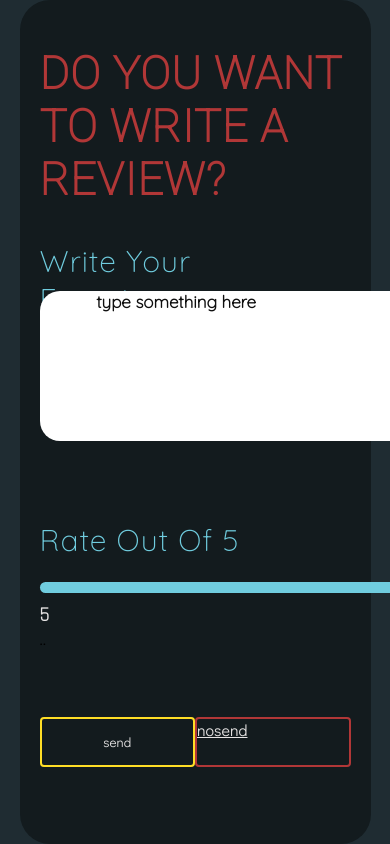
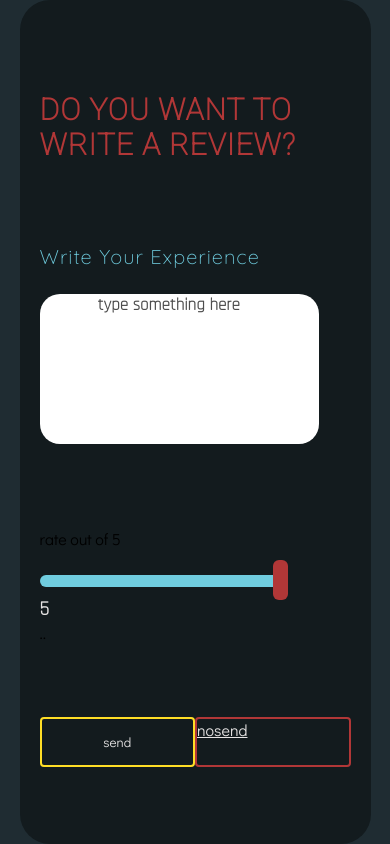
Before and after one commit to CeMagnum/UNST, a PHP site: page /private/arrived.php?journey=1 in a window 390 px wide; the page is wider, and only the part inside the window is pictured. Run offline with PHP 8.4, Linux system fonts and the light colour scheme; the visitor is signed in with stand-in values (Sample User, id 1).

Commit message:
update final really final

```diff
--- a/assets/css/style.css
+++ b/assets/css/style.css
@@ -1109,8 +1109,8 @@ input[type="range"]:focus::-ms-fill-upper {
   justify-content: space-evenly;
 }
 
-.arrvided_rev_txt_input textarea {
-  width: 800px;
+.arrvived_rev_txt_div textarea {
+  width: 90%;
   height: 150px;
   resize: none;
   border: none;
@@ -1134,12 +1134,13 @@ input[type="range"]:focus::-ms-fill-upper {
 }
 
 .arrvived_rev_star_input {
+  width: 100%;
   display: flex;
   flex-direction: column;
 }
 
 .arrvived_rev_star_input input[type="range"] {
-  width: 500px;
+  width: 80%;
   height: 30px;
 }
 .arrvived_rev_star_input input[type="text"] {
@@ -1923,6 +1924,12 @@ input[type="date"] {
   .acc_rev h1 {
     font-size: 30px;
   }
+  .arrived_txt h1 {
+    font-size: 30px;
+  }
+  .arrvived_txt p {
+    font-size: 20px;
+  }
 }
 
 @media only screen and (max-width: 600px) {
--- a/private/arrived.php
+++ b/private/arrived.php
@@ -14,14 +14,10 @@ include("./user_session.php");
               <div class="arrvived_txt">
                 <p>write your experience</p>
               </div>
-              <div class="arrvided_rev_txt_input">
                 <textarea name="text" placeholder="        type something here"></textarea>
-              </div>
             </div>
             <div class="arrvived_rev_star_div">
-              <div class="arrvived_txt">
                 <p>rate out of 5</p>
-              </div>
               <div class="arrvived_rev_star_input">
                 <input type='range' name='rangeInput' onchange='updateTextInput(this.value);'min='1' max='5' step='1'value='5' id='slider_booking'>
                 <input type='text' name='stars' value='5' readonly id='textInput'>..</p>
```
